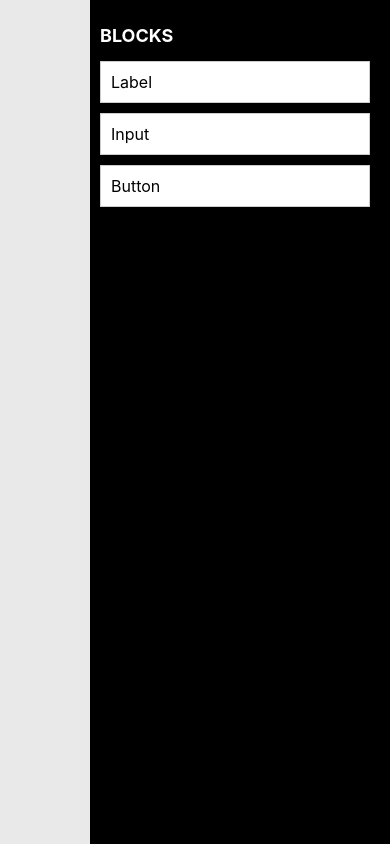
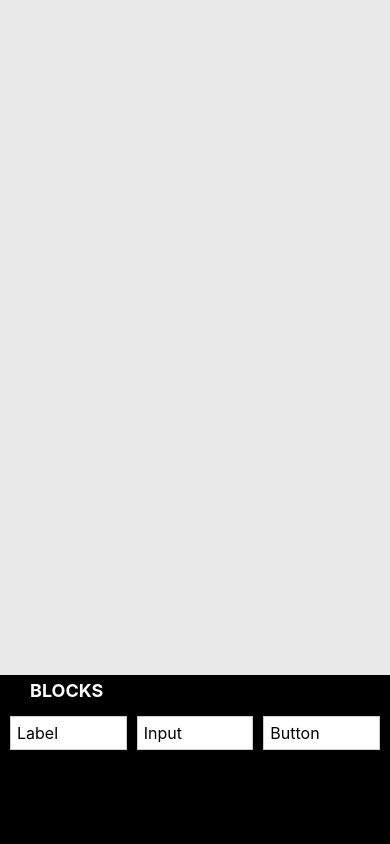
Before and after one commit to manasakarisiddappa/Editor, a React (Create React App) app: page / in a window 390 px wide. Built offline with nearby package versions, Linux system fonts and the light colour scheme.

Commit message:
responsive feature is implemented

```diff
--- a/src/App.css
+++ b/src/App.css
@@ -36,6 +36,10 @@ h2 {
   padding: 10px;
   border: 1px solid transparent;
   cursor: move;
+  text-align: center;
+  box-sizing: border-box;
+  max-width: 100%; /* Ensure elements do not exceed container width */
+  overflow-wrap: break-word; /* Break long words to prevent overflow */
 }
 
 .element.selected {
@@ -99,3 +103,67 @@ h2 {
   padding-bottom: 20px;
   border-bottom: 1px solid #d1d5db;
 }
+
+@media (max-width: 768px) {
+  .sidebar {
+    width: 150px;
+  }
+
+  .page {
+    margin-right: 160px;
+    width: calc(100% - 160px);
+  }
+
+  .sidebar-element {
+    padding: 8px;
+  }
+}
+
+@media (max-width: 480px) {
+  .sidebar {
+    width: 100%;
+    height: 20vh;
+    position: fixed;
+    bottom: 0;
+    left: 0;
+    box-shadow: none;
+  }
+  .sidebar-content {
+    display: flex;
+    justify-content: space-around;
+    margin-right: 20px;
+    gap: 10px;
+  }
+
+  .page {
+    margin-right: 0;
+    width: 100%;
+    height: 80vh;
+  }
+
+  .sidebar-element {
+    padding: 6px;
+    margin: 0;
+    flex: 1;
+  }
+
+  .modal-content {
+    height: 400px;
+    width: 230px;
+  }
+
+  .edit-values {
+    gap: 12px;
+    margin-top: 5px;
+  }
+
+  input {
+    width: 100%; /* Ensure input fields do not overflow */
+    box-sizing: border-box; /* Include padding and border in element's total width and height */
+  }
+
+  .element {
+    max-width: 95%; /* Ensure elements do not exceed container width */
+    padding: 5px; /* Adjust padding for better fit on small screens */
+  }
+}
--- a/src/Main.js
+++ b/src/Main.js
@@ -42,8 +42,8 @@ const Main = () => {
 
     if (element) {
       //if new element from sidebar is dropped.
-      const x = e.clientX;
-      const y = e.clientY;
+      const x = (e.clientX / window.innerWidth) * 100;
+      const y = (e.clientY / window.innerHeight) * 100;
       setCurrentElement(element);
       setInitialConfig({ x, y });
       setModalVisible(true);
@@ -52,8 +52,8 @@ const Main = () => {
       const id = parseInt(elementId, 10);
       const offsetX = parseInt(e.dataTransfer.getData("offsetX"), 10);
       const offsetY = parseInt(e.dataTransfer.getData("offsetY"), 10);
-      const x = e.clientX - offsetX;
-      const y = e.clientY - offsetY;
+      const x = ((e.clientX - offsetX) / window.innerWidth) * 100;
+      const y = ((e.clientY - offsetY) / window.innerHeight) * 100;
       updateElement(id, { x, y });
     }
   };
@@ -94,8 +94,14 @@ const Main = () => {
   const handleDragStart = (e, id) => {
     const element = elements.find((el) => el.id === id);
     e.dataTransfer.setData("elementId", id);
-    e.dataTransfer.setData("offsetX", e.clientX - element.x);
-    e.dataTransfer.setData("offsetY", e.clientY - element.y);
+    e.dataTransfer.setData(
+      "offsetX",
+      e.clientX - (element.x / 100) * window.innerWidth
+    );
+    e.dataTransfer.setData(
+      "offsetY",
+      e.clientY - (element.y / 100) * window.innerHeight
+    );
   };
 
   return (
@@ -108,7 +114,7 @@ const Main = () => {
             className={`element ${
               el.id === selectedElementId ? "selected" : ""
             }`}
-            style={{ position: "absolute", left: el.x, top: el.y }}
+            style={{ position: "absolute", left: `${el.x}%`, top: `${el.y}%` }}
             onClick={() => handleSelect(el.id)}
             draggable
             onDragStart={(e) => handleDragStart(e, el.id)}
--- a/src/Sidebar.js
+++ b/src/Sidebar.js
@@ -6,6 +6,7 @@ const Sidebar = () => {
   return (
     <div className="sidebar">
       <h2>Blocks</h2>
+      <div className="sidebar-content">
         {elements.map((element, index) => (
           <div
             key={index}
@@ -17,6 +18,7 @@ const Sidebar = () => {
           </div>
         ))}
       </div>
+    </div>
   );
 };
 
```
Lines whose indentation alone changed are shown as unchanged.
